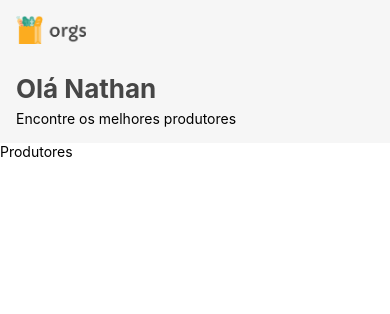
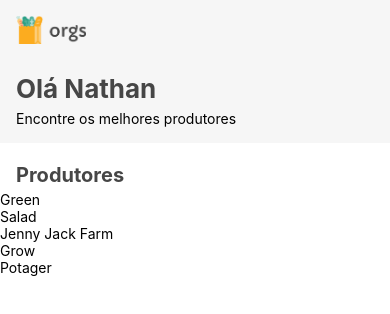
Before and after one commit to rochasantos/react_native-utilizando-e-criando-hooks, a React Native app: screen / in a window 390 px wide. Shown: the top 314 px of the page. Built offline with nearby package versions, Linux system fonts and the light colour scheme.

Commit message:
Atividade 3.3 - Armazenando produtores

```diff
--- a/src/telas/Home/componentes/Produtores.js
+++ b/src/telas/Home/componentes/Produtores.js
@@ -1,15 +1,45 @@
 import React, {useEffect, useState} from 'react';
-import {Text} from 'react-native';
+import {View, Text, FlatList, StyleSheet} from 'react-native';
+
+import Topo from './Topo.js';
 
 import {carregaProdutores} from '../../../servicos/carregaDados.js';
 
 export default function Produtores() {
   const [produtores, setProdutores] = useState([]);
+  const [titulo, setTitulo] = useState('');
 
   useEffect(() => {
     const {lista} = carregaProdutores();
     setProdutores(lista);
   }, []);
 
-  return <Text>Produtores</Text>;
+  useEffect(() => {
+    const {titulo} = carregaProdutores();
+    setTitulo(titulo);
+  }, []);
+
+  return (
+    <View>
+      <FlatList
+        data={produtores}
+        ListHeaderComponent={() => <>
+          <Topo />
+          <Text style={estilos.titulo}>{titulo}</Text>
+        </>}
+        renderItem={({item}) => <Text>{item.nome}</Text>}
+      />
+    </View>
+  );
 }
+
+const estilos = StyleSheet.create({
+  titulo: {
+    fontSize: 20,
+    lineHeight: 32,
+    marginTop: 16,
+    marginHorizontal: 16,
+    fontWeight: 'bold',
+    color: '#464646',
+  },
+});
--- a/src/telas/Home/index.js
+++ b/src/telas/Home/index.js
@@ -1,14 +1,18 @@
 import React from 'react';
-import {Text} from 'react-native';
+import {View, StyleSheet} from 'react-native';
 
-import Topo from './componentes/Topo';
 import Produtores from './componentes/Produtores';
 
 export default function Home() {
   return (
-    <>
-      <Topo />
+    <View style={estilos.tela}>
       <Produtores />
-    </>
+    </View>
   );
 }
+
+const estilos = StyleSheet.create({
+  tela: {
+    //flex: 1,
+  },
+});
```
Also changed, not shown: 1 other file (tests, documents, lock files or other folders).
